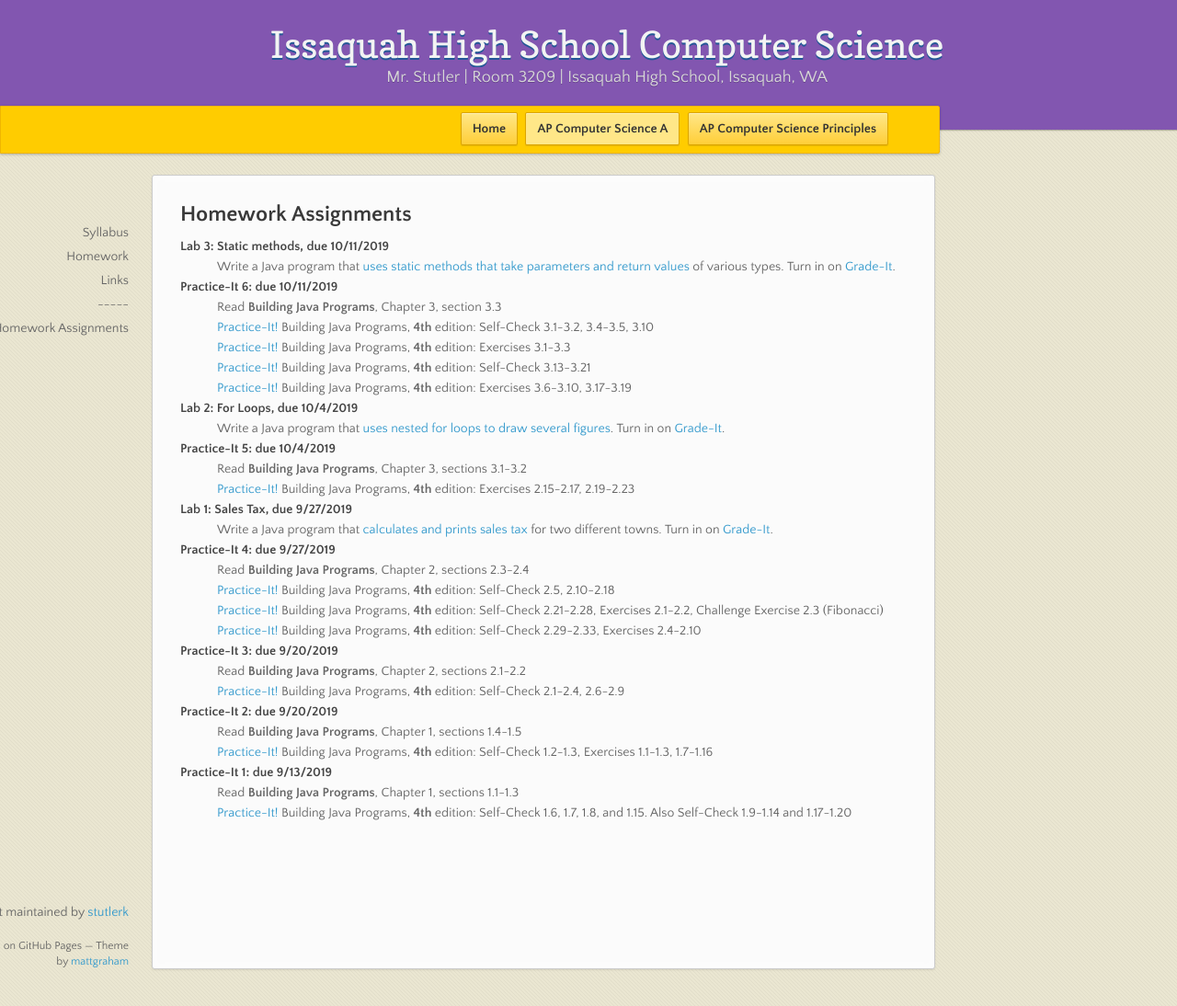
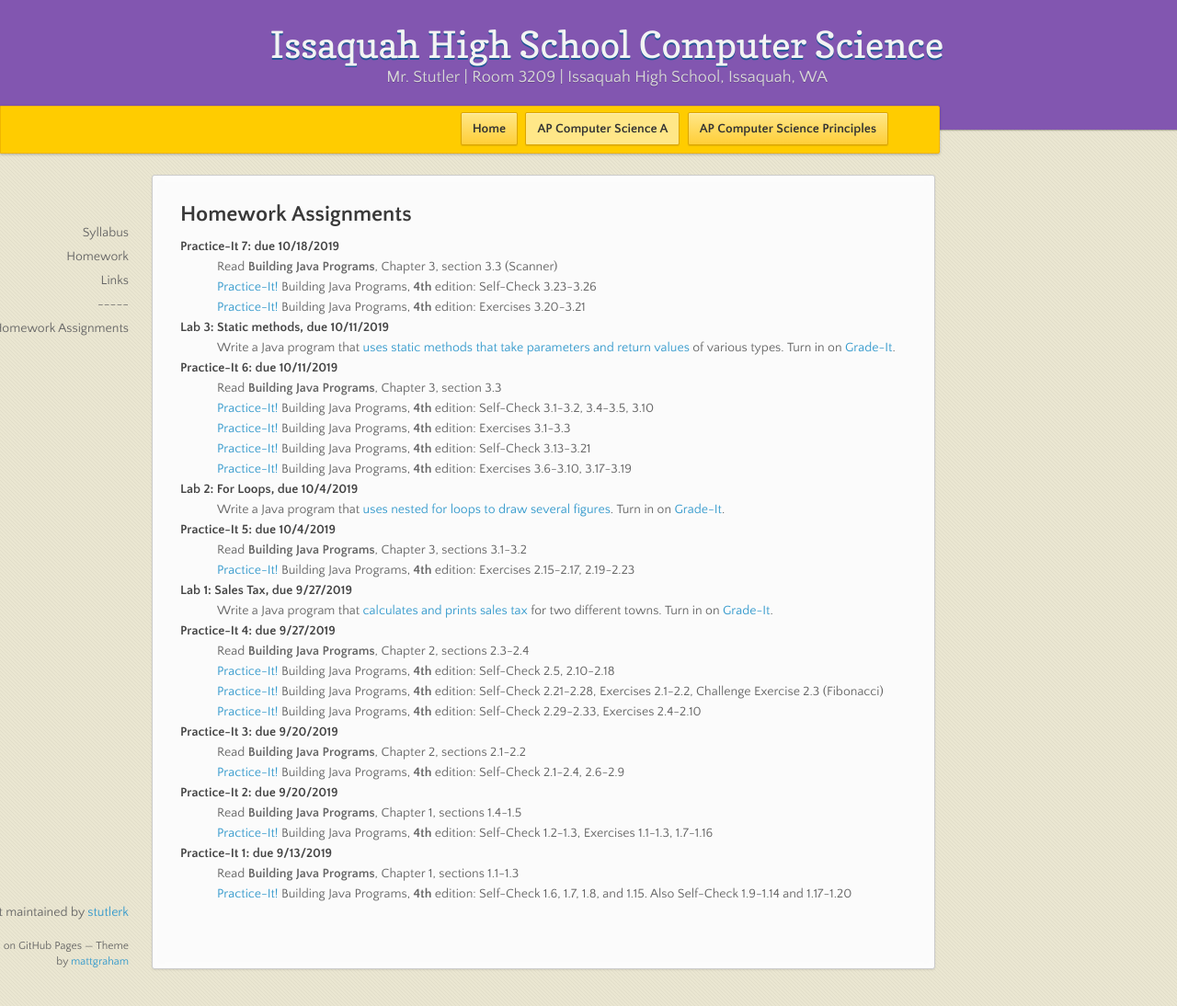
Before and after one commit to stutlerk/ihs-website, a Jekyll site: the page built from _apcsa/homework.html, in a window 1280 px wide and 1094 px high. Shown: the whole window at 92% size. Built offline with Jekyll 4.4.1, drawn with Linux system fonts in a browser that asks for light colours; nearby versions of some CDN libraries.

Commit message:
Update homework.html

```diff
--- a/_apcsa/homework.html
+++ b/_apcsa/homework.html
@@ -10,6 +10,10 @@ layout: course
     <dt>Computer History Report, due 9/19/2018 at the beginning of class</dt>
     <dd><a href="https://issaquahwednet-my.sharepoint.com/personal/stutlerk_issaquah_wednet_edu/_layouts/15/guestaccess.aspx?docid=00f746ca063ec4fe89aaef3ed6d400941&authkey=AeHXKIjD7VBW10XG1QzwDCU">Computer history report assignment</a></dd>
     -->
+    <dt>Practice-It 7: due 10/18/2019</dt>
+    <dd>Read <b>Building Java Programs</b>, Chapter 3, section 3.3 (Scanner)</dd>
+    <dd><a href="https://practiceit.cs.washington.edu/" target="_blank">Practice-It!</a> Building Java Programs, <b>4th</b> edition: Self-Check 3.23-3.26</dd>
+    <dd><a href="https://practiceit.cs.washington.edu/" target="_blank">Practice-It!</a> Building Java Programs, <b>4th</b> edition: Exercises 3.20-3.21</dd>
 
     <dt>Lab 3: Static methods, due 10/11/2019</dt>
     <dd>Write a Java program that <a href="https://issaquahwednet-my.sharepoint.com/:w:/g/personal/stutlerk_issaquah_wednet_edu/EVohcIBXfP9PhAx6wzh7hfEB5Due6jD9S3GNqJAlW6A3yw?e=fcc6aF" target="_blank">uses static methods that take parameters and return values</a> of various types. Turn in on <a href="https://gradeit-hs.cs.washington.edu/issaquah/" target="_blank">Grade-It</a>.</dd>
```
